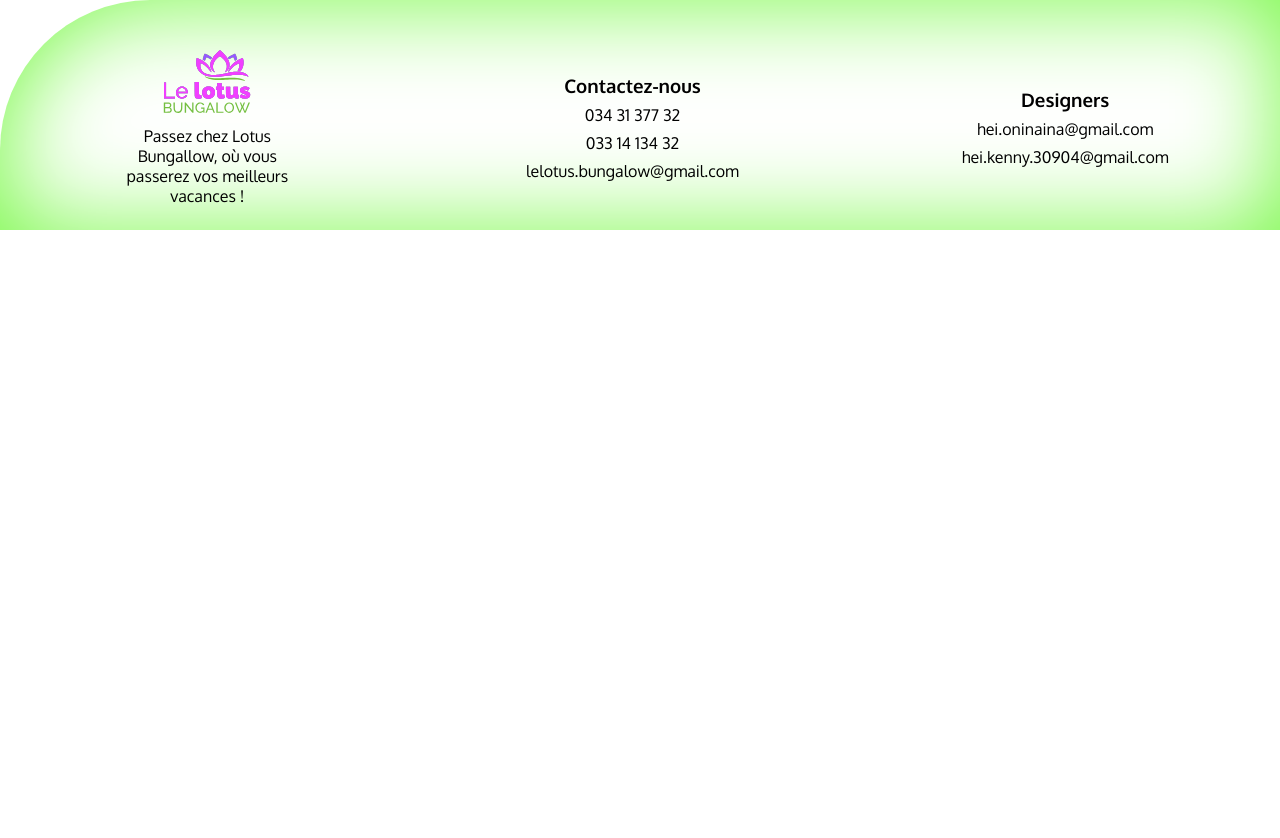
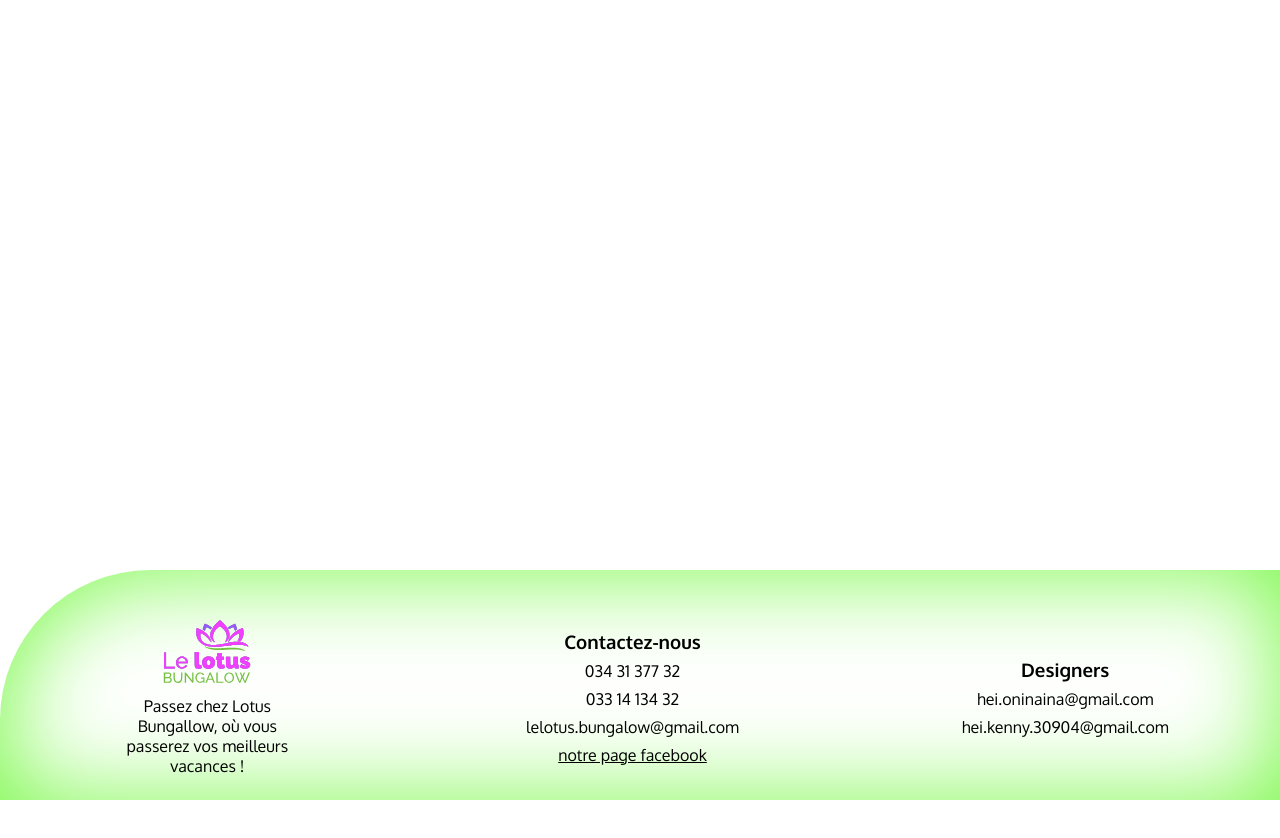
Before and after one commit to nonieKely/final_exam_pt2, a plain HTML site: page footer.html in a window 1280 px wide. Shown: the top 838 px of the page. Drawn offline with Linux system fonts and the light colour scheme.

Commit message:
style : add link for facebook

```diff
--- a/footer.css
+++ b/footer.css
@@ -12,7 +12,7 @@ body{
 }
 
 footer{
-    position: sticky;
+    position: absolute;
     bottom: 0;
     left: 0;
     right: 0;
@@ -49,3 +49,7 @@ footer img{
     text-align: center;
     gap: 1vh;
 }
+
+.footer_middle_side a{
+    color: black;
+}
--- a/footer.html
+++ b/footer.html
@@ -27,11 +27,13 @@
                     <p>034 31 377 32</p>
                     <p>033 14 134 32</p>
                     <p>lelotus.bungalow@gmail.com</p>
+                    <a href="https://www.facebook.com/lelotusfoulpointe/">notre page facebook</a>
             </div>
             <div class="footer_right_side">
                 <h3>Designers</h3>
                 <p>hei.oninaina@gmail.com</p>
                 <p>hei.kenny.30904@gmail.com</p>
+
             </div>
         </div>
     </footer>
```
